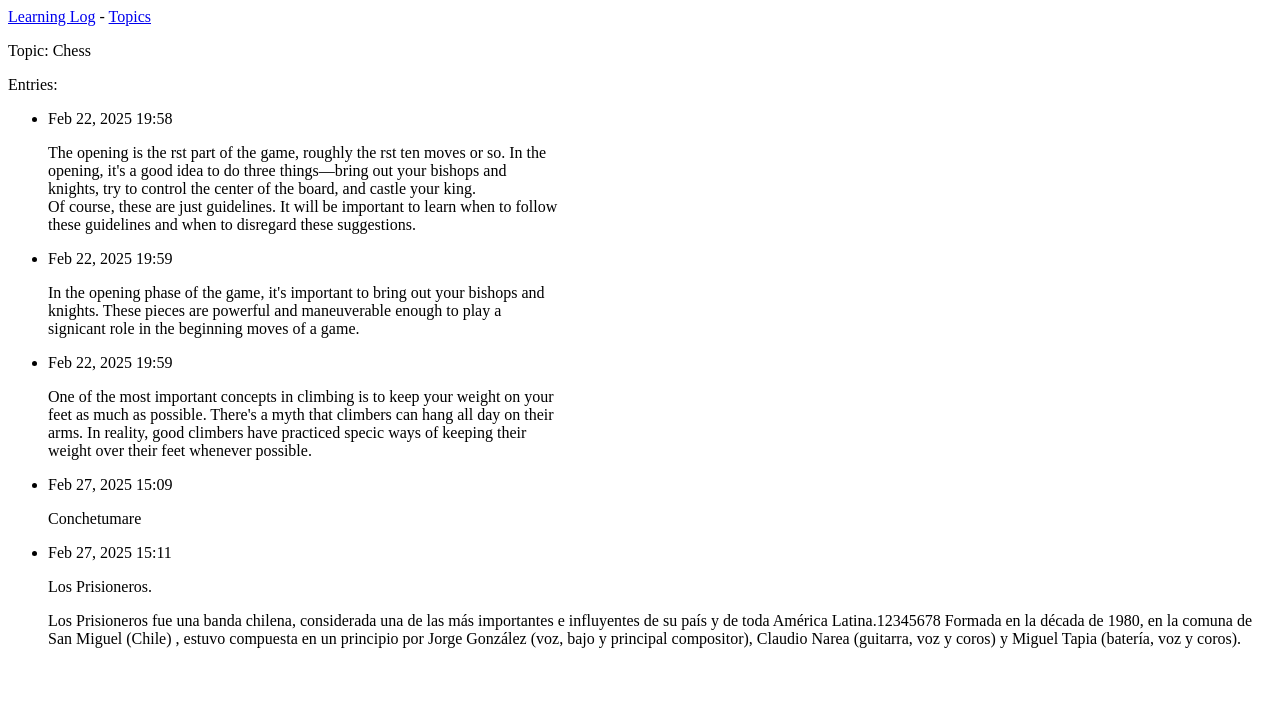
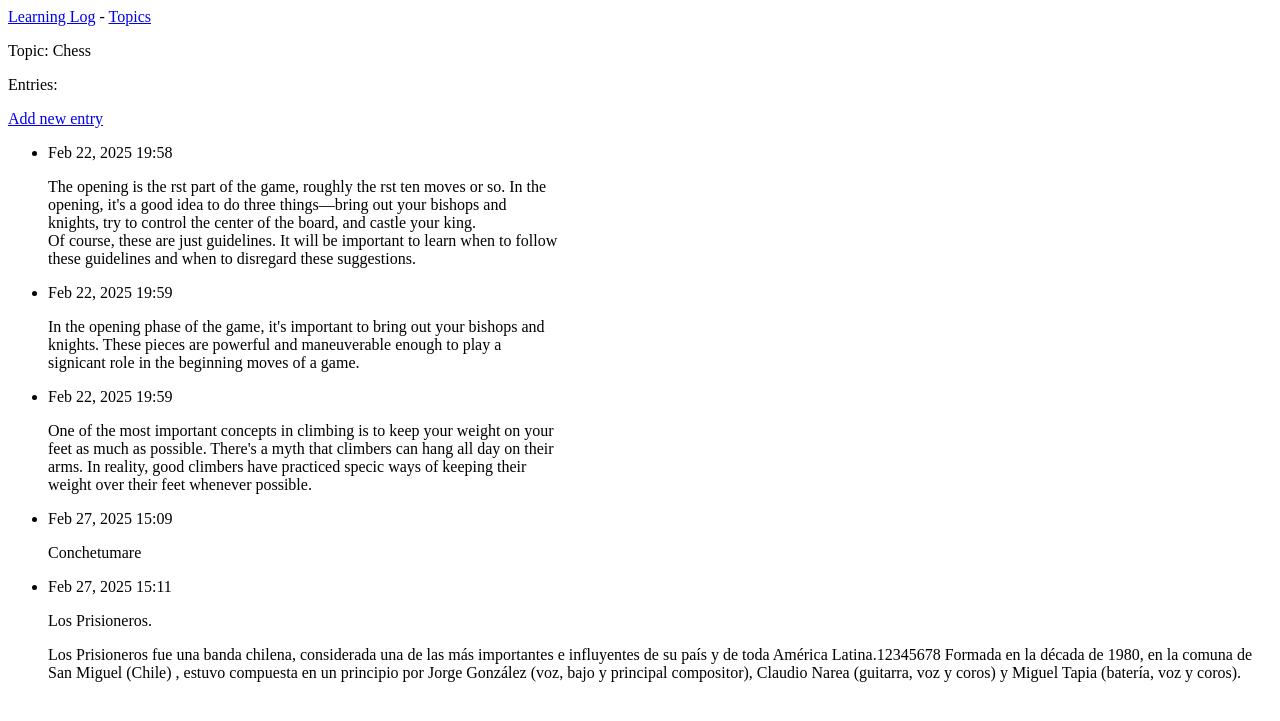
Before and after one commit to franciscapr/learning_log, a Django app: template learning_logs/templates/learning_logs/topic.html in a window 1280 px wide. Shown: the top 721 px of the page. Run offline with Django 5.2, Linux system fonts and the light colour scheme; the template is opened without the code that fills it: values that come from a table or form of the project are taken from there, others are empty; data comes from the database, SQL or seed files in the repository; both versions use the stored data as it was after the commit; parts of the project's set-up code (start-up, migrations or seed data) failed here and were passed over.

Commit message:
urls edit_entry

```diff
--- a/learning_logs/templates/learning_logs/new_entry.html
+++ b/learning_logs/templates/learning_logs/new_entry.html
@@ -7,7 +7,7 @@
 </p>
 
 <p>Add a new entry:</p>
-<form action="{% url 'learning_logs:new_entyr' topic.id %}" method="post">
+<form action="{% url 'learning_logs:new_entry' topic.id %}" method="post">
     {% csrf_token %}
     {{ form.as_div }}
     <button name="submit">Add entry</button>
--- a/learning_logs/templates/learning_logs/topic.html
+++ b/learning_logs/templates/learning_logs/topic.html
@@ -2,8 +2,12 @@
 
 {% block content %}
 
-<p>Topic: {{ topic.text }}</p>
+<p>Topic: {{ topic }}</p>
 <p>Entries: </p>
+<p>
+    <a href="{% url 'learning_logs:new_entry' topic.id %}">Add new entry</a>
+</p>
+
 
 <ul>
     {% for entry in entries %}
--- a/learning_logs/urls.py
+++ b/learning_logs/urls.py
@@ -16,4 +16,6 @@ urlpatterns = [
     path('new_topic/', views.new_topic, name='new_topic'),
     # Pàgina para añadir una entrada nueva.
     path('new_entry/<int:topic_id>/', views.new_entry, name='new_entry'),
+    # Pàgina para editar una entrada.
+    path('edit_entry/<int:entry_id>/', views.edit_entry, name='edit_entry'),
 ]
```
Also changed, not shown: db.sqlite3.
